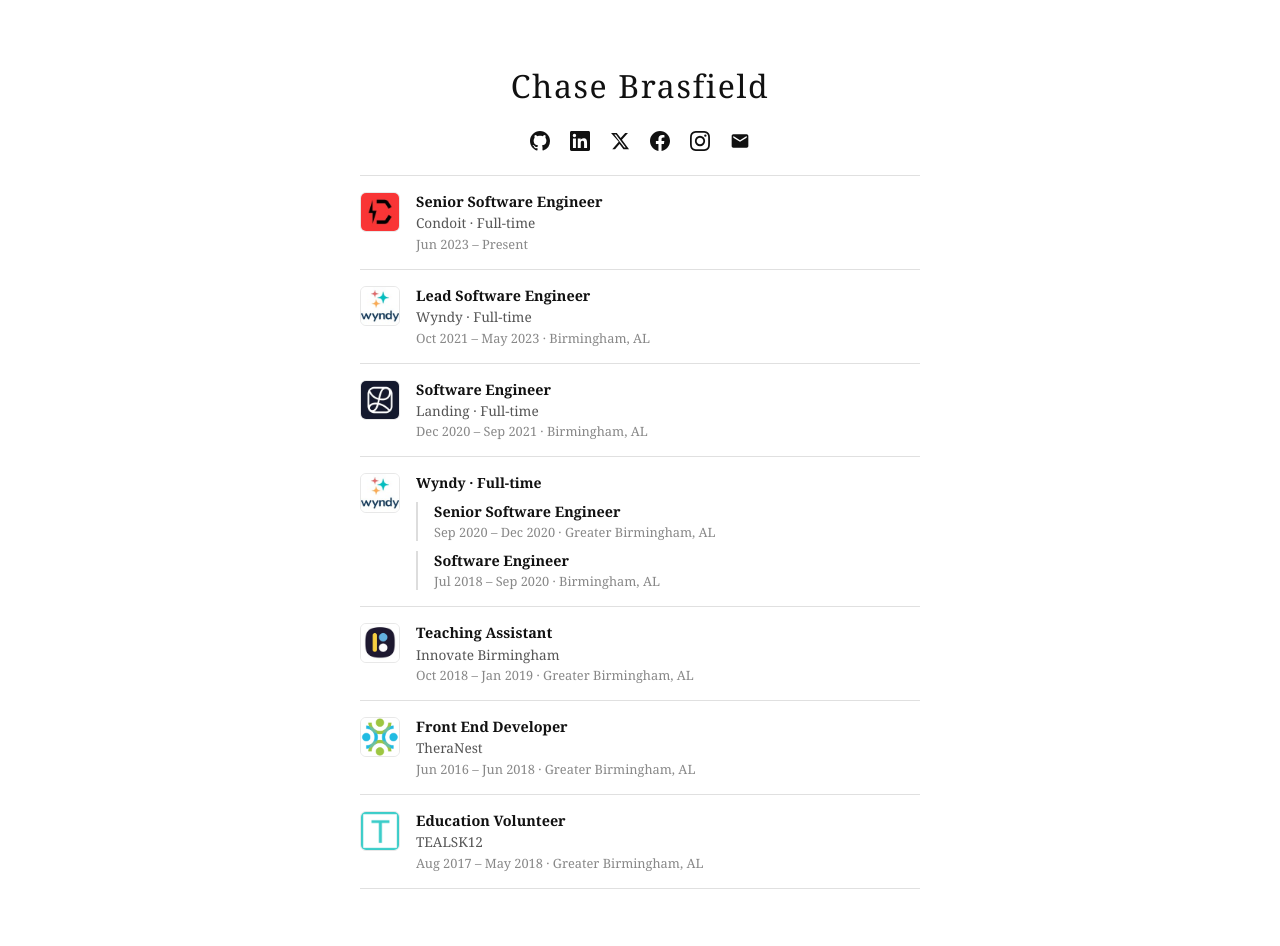
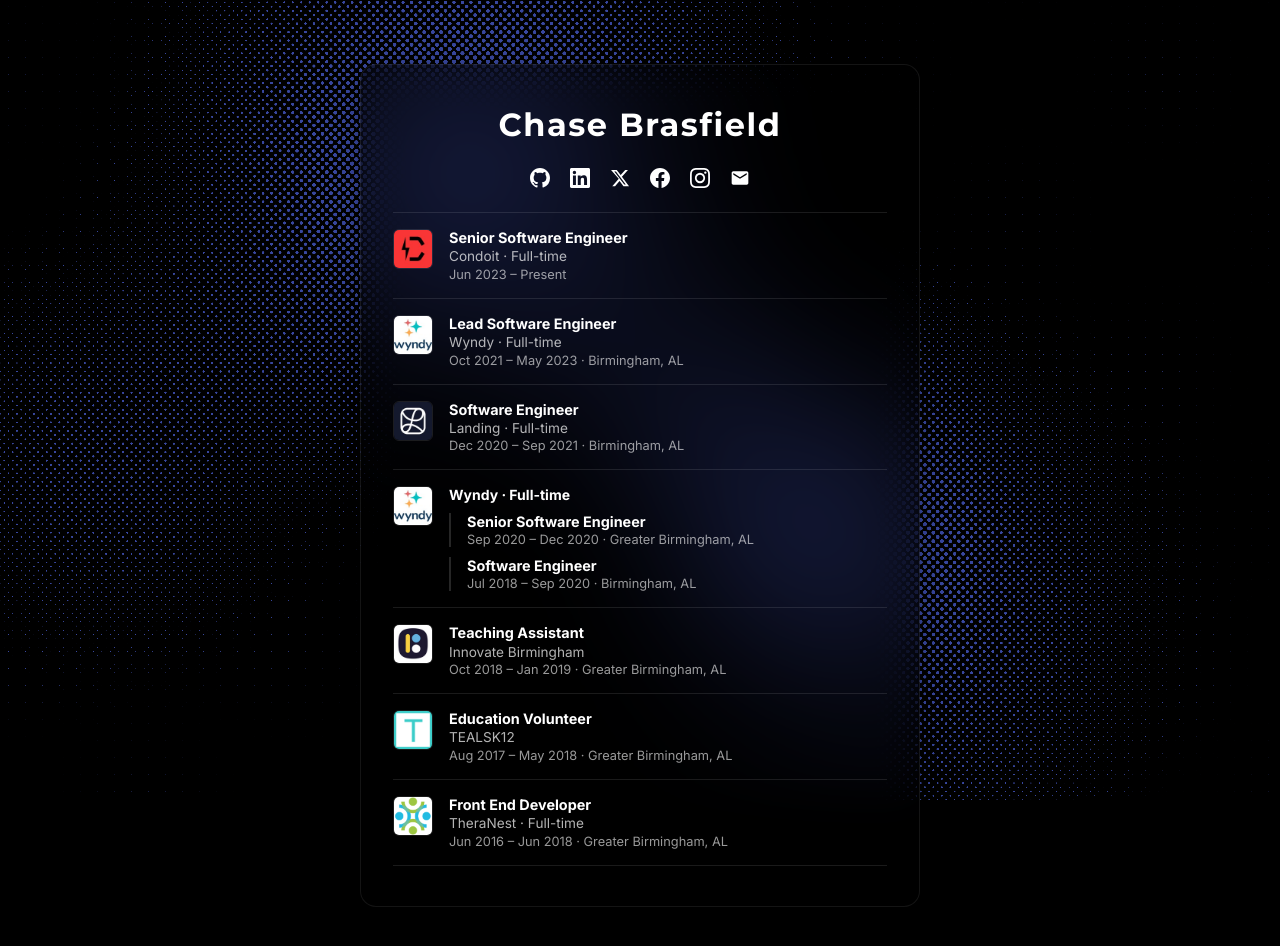
Before and after one commit to crbrasfield/chasebrasfield, a plain HTML site: page index.html in a window 1280 px wide. Drawn offline with Linux system fonts and the light colour scheme.

Commit message:
stylistic updates

```diff
--- a/index.html
+++ b/index.html
@@ -5,10 +5,14 @@
   <meta charset="UTF-8">
   <meta name="viewport" content="width=device-width, initial-scale=1.0">
   <title>Chase Brasfield</title>
+  <link rel="preconnect" href="https://fonts.googleapis.com">
+  <link rel="preconnect" href="https://fonts.gstatic.com" crossorigin>
+  <link href="https://fonts.googleapis.com/css2?family=Inter:wght@400;500;600;700&family=Montserrat:wght@700&display=swap" rel="stylesheet">
   <link rel="stylesheet" href="style.css">
 </head>
 
 <body>
+  <canvas id="shader-bg"></canvas>
   <div class="container">
     <h1>Chase Brasfield</h1>
     <div class="socials">
@@ -107,16 +111,6 @@
       </div>
       <div class="job">
         <div class="job-logo-wrap">
-          <img class="job-logo" src="assets/logos/theranest.png" alt="TheraNest">
-        </div>
-        <div class="job-content">
-          <div class="job-title">Front End Developer</div>
-          <div class="job-meta">TheraNest</div>
-          <div class="job-period">Jun 2016 – Jun 2018 · Greater Birmingham, AL</div>
-        </div>
-      </div>
-      <div class="job">
-        <div class="job-logo-wrap">
           <img class="job-logo" src="assets/logos/tealsk12.png" alt="TEALSK12">
         </div>
         <div class="job-content">
@@ -125,8 +119,19 @@
           <div class="job-period">Aug 2017 – May 2018 · Greater Birmingham, AL</div>
         </div>
       </div>
+      <div class="job">
+        <div class="job-logo-wrap">
+          <img class="job-logo" src="assets/logos/theranest.png" alt="TheraNest">
+        </div>
+        <div class="job-content">
+          <div class="job-title">Front End Developer</div>
+          <div class="job-meta">TheraNest · Full-time</div>
+          <div class="job-period">Jun 2016 – Jun 2018 · Greater Birmingham, AL</div>
+        </div>
+      </div>
     </section>
   </div>
+  <script src="shader.js"></script>
 </body>
 
 </html>
--- /dev/null
+++ b/shader.js
@@ -0,0 +1,139 @@
+(function () {
+  const canvas = document.getElementById('shader-bg');
+  const gl = canvas.getContext('webgl');
+  if (!gl) return;
+
+  const vertSrc = `
+    attribute vec2 a_position;
+    void main() {
+      gl_Position = vec4(a_position, 0.0, 1.0);
+    }
+  `;
+
+  const fragSrc = `
+    precision highp float;
+    uniform vec2 u_resolution;
+    uniform float u_time;
+
+    void main() {
+      vec2 uv = gl_FragCoord.xy / u_resolution;
+      float aspect = u_resolution.x / u_resolution.y;
+      vec2 p = vec2(uv.x * aspect, uv.y);
+
+      // Softened palette — less contrast
+      vec3 base = vec3(0.0, 0.0, 0.0);
+      vec3 blue = vec3(0.22, 0.28, 0.62);
+
+      // Cloud radius shrinks on narrow screens so blobs stay separate
+      float narrow = smoothstep(1.2, 0.5, aspect);
+      float rScale = mix(1.0, 0.55, narrow);
+
+      // Soft cloud blobs that drift slowly
+      float cloud = 0.0;
+
+      vec2 b1 = vec2(
+        0.3 * aspect + 0.25 * sin(u_time * 0.09),
+        0.78 + 0.15 * cos(u_time * 0.11 + 1.0)
+      );
+      cloud += smoothstep(0.55 * rScale, 0.0, length(p - b1));
+
+      vec2 b2 = vec2(
+        0.78 * aspect + 0.2 * cos(u_time * 0.08 + 2.0),
+        0.18 + 0.15 * sin(u_time * 0.1)
+      );
+      cloud += 0.7 * smoothstep(0.5 * rScale, 0.0, length(p - b2));
+
+      vec2 b3 = vec2(
+        0.6 * aspect + 0.18 * sin(u_time * 0.065 + 3.0),
+        0.5 + 0.18 * cos(u_time * 0.085 + 1.5)
+      );
+      cloud += 0.5 * smoothstep(0.4 * rScale, 0.0, length(p - b3));
+
+      vec2 b4 = vec2(
+        0.12 * aspect + 0.15 * cos(u_time * 0.075 + 4.0),
+        0.4 + 0.18 * sin(u_time * 0.095 + 2.5)
+      );
+      cloud += 0.45 * smoothstep(0.38 * rScale, 0.0, length(p - b4));
+
+      cloud = clamp(cloud, 0.0, 1.0);
+
+      // 45-degree rotated halftone grid
+      float cellSize = 6.0;
+      mat2 rot = mat2(0.7071, -0.7071, 0.7071, 0.7071);
+      vec2 rc = rot * gl_FragCoord.xy;
+      vec2 cell = fract(rc / cellSize) - 0.5;
+      float d = length(cell);
+
+      // Dot radius scales with cloud intensity
+      float radius = cloud * 0.43;
+      float dot = 1.0 - smoothstep(radius - 0.03, radius + 0.03, d);
+
+      vec3 color = mix(base, blue, dot);
+      gl_FragColor = vec4(color, 1.0);
+    }
+  `;
+
+  function createShader(type, src) {
+    const s = gl.createShader(type);
+    gl.shaderSource(s, src);
+    gl.compileShader(s);
+    if (!gl.getShaderParameter(s, gl.COMPILE_STATUS)) {
+      console.error(gl.getShaderInfoLog(s));
+      gl.deleteShader(s);
+      return null;
+    }
+    return s;
+  }
+
+  const vert = createShader(gl.VERTEX_SHADER, vertSrc);
+  const frag = createShader(gl.FRAGMENT_SHADER, fragSrc);
+  if (!vert || !frag) return;
+
+  const program = gl.createProgram();
+  gl.attachShader(program, vert);
+  gl.attachShader(program, frag);
+  gl.linkProgram(program);
+  if (!gl.getProgramParameter(program, gl.LINK_STATUS)) {
+    console.error(gl.getProgramInfoLog(program));
+    return;
+  }
+
+  gl.useProgram(program);
+
+  const buf = gl.createBuffer();
+  gl.bindBuffer(gl.ARRAY_BUFFER, buf);
+  gl.bufferData(
+    gl.ARRAY_BUFFER,
+    new Float32Array([-1, -1, 1, -1, -1, 1, 1, 1]),
+    gl.STATIC_DRAW
+  );
+
+  const aPos = gl.getAttribLocation(program, 'a_position');
+  gl.enableVertexAttribArray(aPos);
+  gl.vertexAttribPointer(aPos, 2, gl.FLOAT, false, 0, 0);
+
+  const uRes = gl.getUniformLocation(program, 'u_resolution');
+  const uTime = gl.getUniformLocation(program, 'u_time');
+
+  function resize() {
+    const dpr = Math.min(window.devicePixelRatio || 1, 2);
+    canvas.width = window.innerWidth * dpr;
+    canvas.height = window.innerHeight * dpr;
+    gl.viewport(0, 0, canvas.width, canvas.height);
+  }
+
+  window.addEventListener('resize', resize);
+  resize();
+
+  const start = performance.now();
+
+  function render() {
+    const t = (performance.now() - start) / 1000;
+    gl.uniform2f(uRes, canvas.width, canvas.height);
+    gl.uniform1f(uTime, t);
+    gl.drawArrays(gl.TRIANGLE_STRIP, 0, 4);
+    requestAnimationFrame(render);
+  }
+
+  render();
+})();
--- a/style.css
+++ b/style.css
@@ -2,6 +2,15 @@
   margin: 0;
   padding: 0;
   box-sizing: border-box;
+}
+
+#shader-bg {
+  position: fixed;
+  top: 0;
+  left: 0;
+  width: 100%;
+  height: 100%;
+  z-index: -1;
 }
 
 body {
@@ -9,17 +18,9 @@
   display: flex;
   justify-content: center;
   padding: 4rem 1.5rem;
-  background-color: #fff;
-  color: #111;
-  font-family: Georgia, serif;
-  transition: background-color 0.2s, color 0.2s;
-}
-
-@media (prefers-color-scheme: dark) {
-  body {
-    background-color: #111;
-    color: #f0f0f0;
-  }
+  background-color: #000;
+  color: #fff;
+  font-family: Inter, -apple-system, BlinkMacSystemFont, 'Segoe UI', sans-serif;
 }
 
 .container {
@@ -29,12 +30,20 @@
   gap: 1.5rem;
   width: 100%;
   max-width: 560px;
+  background: rgba(0, 0, 0, 0.45);
+  backdrop-filter: blur(20px);
+  -webkit-backdrop-filter: blur(20px);
+  border: 1px solid rgba(255, 255, 255, 0.08);
+  border-radius: 16px;
+  padding: 2.5rem 2rem;
+  box-shadow: 0 8px 32px rgba(0, 0, 0, 0.3);
 }
 
 h1 {
   font-size: 2rem;
-  font-weight: normal;
+  font-weight: 700;
   letter-spacing: 0.05em;
+  font-family: Montserrat, sans-serif;
 }
 
 .socials {
@@ -48,13 +57,7 @@
 }
 
 .socials a:hover {
-  color: #555;
-}
-
-@media (prefers-color-scheme: dark) {
-  .socials a:hover {
-    color: #aaa;
-  }
+  color: #aaa;
 }
 
 .socials svg {
@@ -73,11 +76,11 @@
   display: flex;
   gap: 1rem;
   padding: 1rem 0;
-  border-bottom: 1px solid #e0e0e0;
+  border-bottom: 1px solid rgba(255, 255, 255, 0.1);
 }
 
 .work-history .job:first-child {
-  border-top: 1px solid #e0e0e0;
+  border-top: 1px solid rgba(255, 255, 255, 0.1);
 }
 
 .job-logo-wrap {
@@ -91,9 +94,8 @@
   height: 2.5rem;
   border-radius: 6px;
   object-fit: contain;
-  border: 1px solid #e8e8e8;
+  border: 1px solid rgba(255, 255, 255, 0.1);
 }
-
 
 .job-content {
   flex: 1;
@@ -113,59 +115,29 @@
 
 .job-meta {
   font-size: 0.85rem;
-  color: #555;
+  color: rgba(255, 255, 255, 0.7);
   margin-top: 0.15rem;
 }
 
 .job-period {
   font-size: 0.8rem;
-  color: #888;
+  color: rgba(255, 255, 255, 0.6);
   margin-top: 0.15rem;
 }
 
 .job-desc {
   font-size: 0.85rem;
-  color: #666;
+  color: #999;
   margin-top: 0.5rem;
   line-height: 1.5;
 }
 
 .job-sub {
   padding-left: 1rem;
-  border-left: 2px solid #ddd;
+  border-left: 2px solid rgba(255, 255, 255, 0.15);
   margin-bottom: 0.6rem;
 }
 
 .job-sub:last-child {
   margin-bottom: 0;
 }
-
-@media (prefers-color-scheme: dark) {
-  .job {
-    border-bottom-color: #333;
-  }
-
-  .work-history .job:first-child {
-    border-top-color: #333;
-  }
-
-  .job-logo {
-    border-color: #333;
-  }
-
-.job-meta {
-    color: #aaa;
-  }
-
-  .job-period {
-    color: #777;
-  }
-
-  .job-desc {
-    color: #999;
-  }
-
-  .job-sub {
-    border-left-color: #444;
-  }
-}
```
